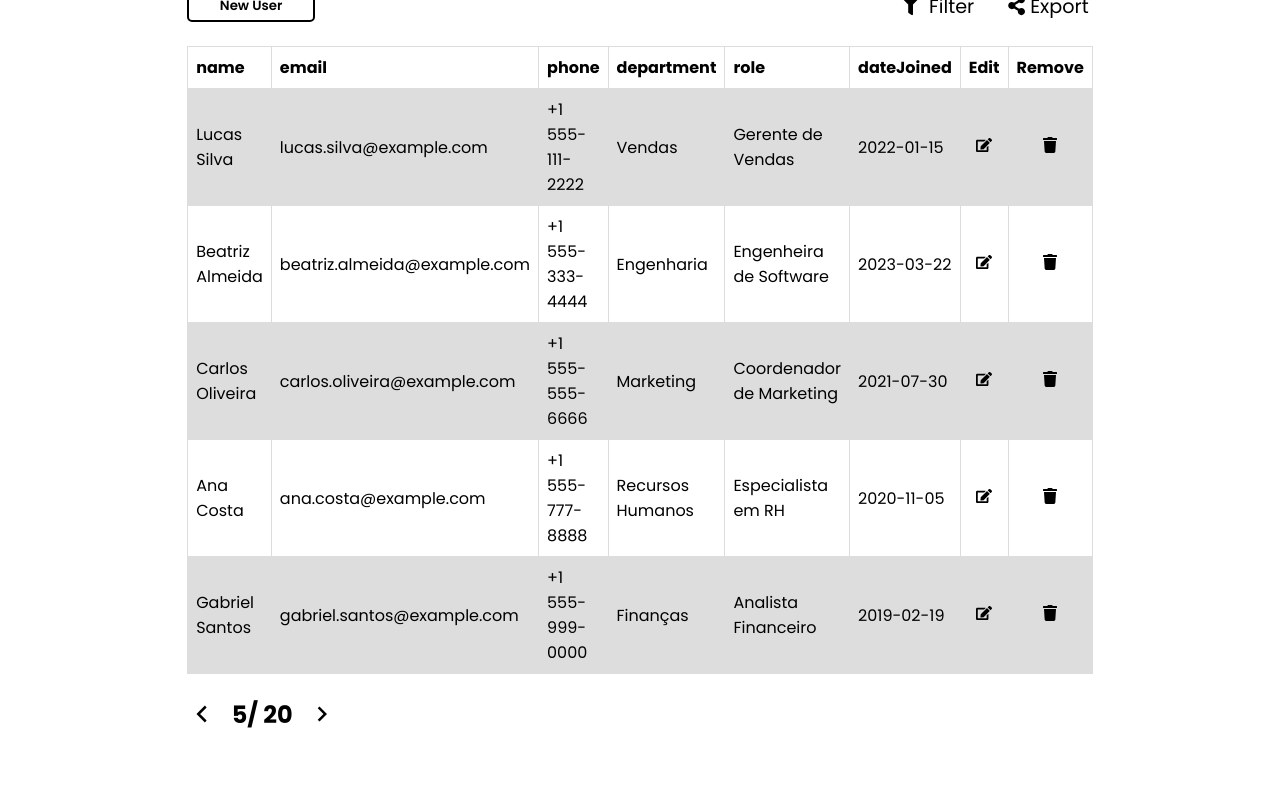
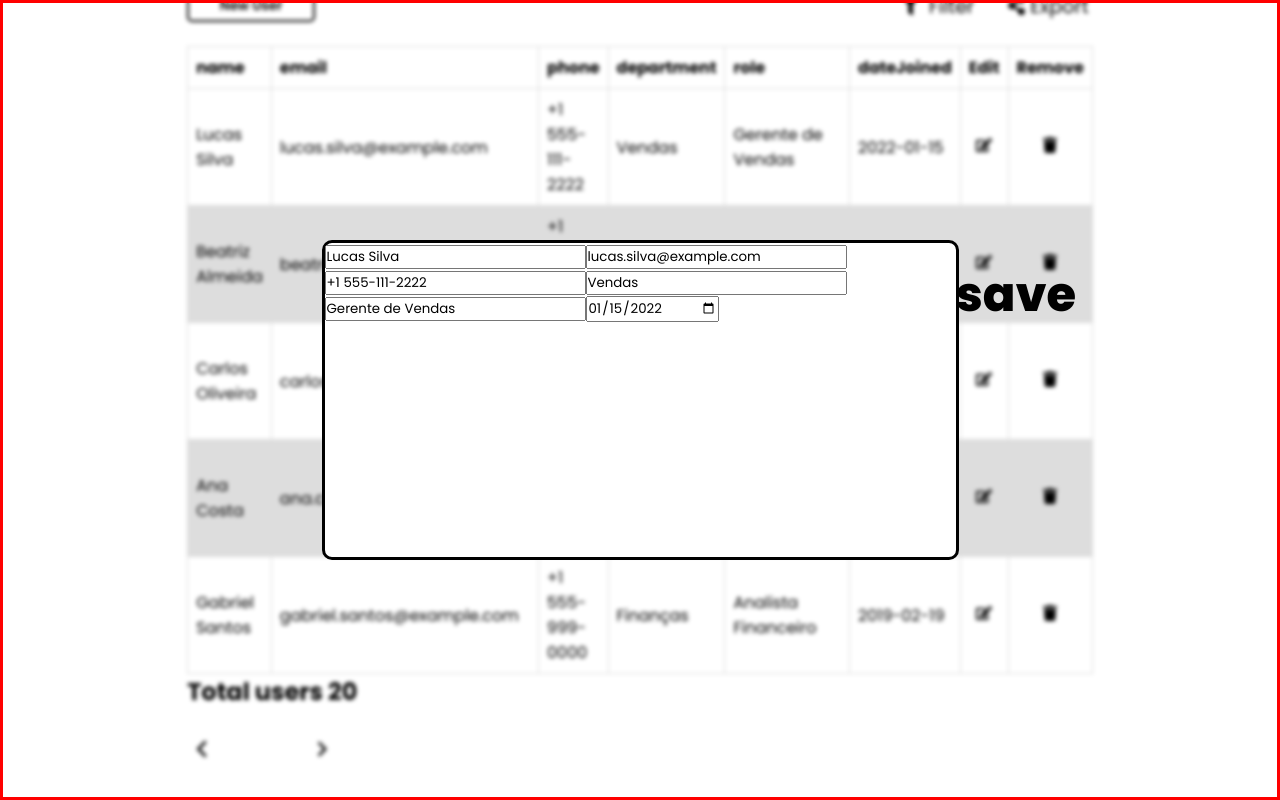
Before and after one commit to kleber-matos/RegisterExcel, a React (Vite) app: page / in a window 1280 px wide. Both pictures are taken after a click on the element 984 px from the left and 147 px from the top of the page. Built offline with nearby package versions, Linux system fonts and the light colour scheme.

Commit message:
:construction: Em progresso

```diff
--- a/src/App.jsx
+++ b/src/App.jsx
@@ -3,6 +3,7 @@ import Table from "./components/Table";
 export default function App() {
   return (
     <>
+      <h2>Este projeto é apenas um testes de funcionalidades - estudos</h2>
       <Table />
     </>
   );
--- a/src/components/Table.jsx
+++ b/src/components/Table.jsx
@@ -16,6 +16,16 @@ export default function App() {
   const [paginacao, setPaginacao] = useState(5);
   const [users, setUsers] = useState(dataUsers);
   const [modal, setModal] = useState(false);
+
+  // Captura campos do usuario
+  const [openCap, setOpenCap] = useState(false);
+  const [name, setName] = useState("");
+  const [email, setEmail] = useState("");
+  const [phone, setPhone] = useState("");
+  const [department, setDepartment] = useState("");
+  const [role, setRole] = useState("");
+  const [dateJoined, setDateJoined] = useState("");
+  const [capId, setCapId] = useState("");
 
   // Logicas dos botoes de paginação.
   const pages = (valor) => {
@@ -60,8 +70,83 @@ export default function App() {
     setModal(!modal);
   };
 
+  const edit = (e) => {
+    console.log(e);
+    setOpenCap(!openCap);
+
+    const cap = dataUsers.filter((item) => item.id === e);
+    setCapId(cap[0].id);
+
+    setName(cap[0].name);
+    setEmail(cap[0].email);
+    setPhone(cap[0].phone);
+    setDepartment(cap[0].department);
+    setRole(cap[0].role);
+    setDateJoined(cap[0].dateJoined);
+
+    console.log(cap);
+  };
+
+  const saveEdit = () => {
+    console.log("save edit");
+    setOpenCap(!openCap);
+    const cap = dataUsers.filter((item) => item.id === capId);
+
+    setName(cap[0].name);
+    setEmail(cap[0].email);
+    setPhone(cap[0].phone);
+    setDepartment(cap[0].department);
+    setRole(cap[0].role);
+    setDateJoined(cap[0].dateJoined);
+
+    cap[0].name = name;
+    cap[0].email = email;
+    cap[0].phone = phone;
+    cap[0].department = department;
+    cap[0].role = role;
+    cap[0].dateJoined = dateJoined;
+  };
+
   return (
     <>
+      {openCap && (
+        <div className="modal">
+          <div>
+            <input
+              onChange={(e) => setName(e.target.value)}
+              value={name}
+              type="text"
+            />
+            <input
+              onChange={(e) => setEmail(e.target.value)}
+              value={email}
+              type="email"
+            />
+            <input
+              onChange={(e) => setPhone(e.target.value)}
+              value={phone}
+              type="tel"
+            />
+            <input
+              onChange={(e) => setDepartment(e.target.value)}
+              value={department}
+              type="text"
+            />
+            <input
+              onChange={(e) => setRole(e.target.value)}
+              value={role}
+              type="text"
+            />
+            <input
+              onChange={(e) => setDateJoined(e.target.value)}
+              value={dateJoined}
+              type="date"
+            />
+            <button onClick={() => saveEdit()}>save</button>
+          </div>
+        </div>
+      )}
+
       {modal && (
         <div className="modal">
           <div>
@@ -115,6 +200,7 @@ export default function App() {
 
         <section className="tabela">
           <table>
+            <thead>
               <tr>
                 <th>name</th>
                 <th>email</th>
@@ -125,11 +211,21 @@ export default function App() {
                 <th>Edit</th>
                 <th>Remove</th>
               </tr>
+            </thead>
 
+            <tbody>
               {users
                 .slice(paginacao - 5, paginacao)
                 .map(
-                ({ id, name, email, phone, department, role, dateJoined }) => (
+                  ({
+                    id,
+                    name,
+                    email,
+                    phone,
+                    department,
+                    role,
+                    dateJoined,
+                  }) => (
                     <tr key={id}>
                       <td>{name}</td>
                       <td>{email}</td>
@@ -137,7 +233,7 @@ export default function App() {
                       <td>{department}</td>
                       <td>{role}</td>
                       <td>{dateJoined}</td>
-                    <td className="action">
+                      <td className="action" onClick={() => edit(id)}>
                         <FaEdit />
                       </td>
                       <td onClick={() => removeUser(id)} className="action">
@@ -146,14 +242,14 @@ export default function App() {
                     </tr>
                   )
                 )}
+            </tbody>
           </table>
+          <h2>Total users {users.length}</h2>
           <div className="paginacao">
             <button onClick={() => pages("-")}>
               <GrFormPrevious />
             </button>
-            <h2>
-              {paginacao}/ {users.length}
-            </h2>
+
             <button onClick={() => pages("+")}>
               <MdNavigateNext />
             </button>
```
Lines whose indentation alone changed are shown as unchanged.
